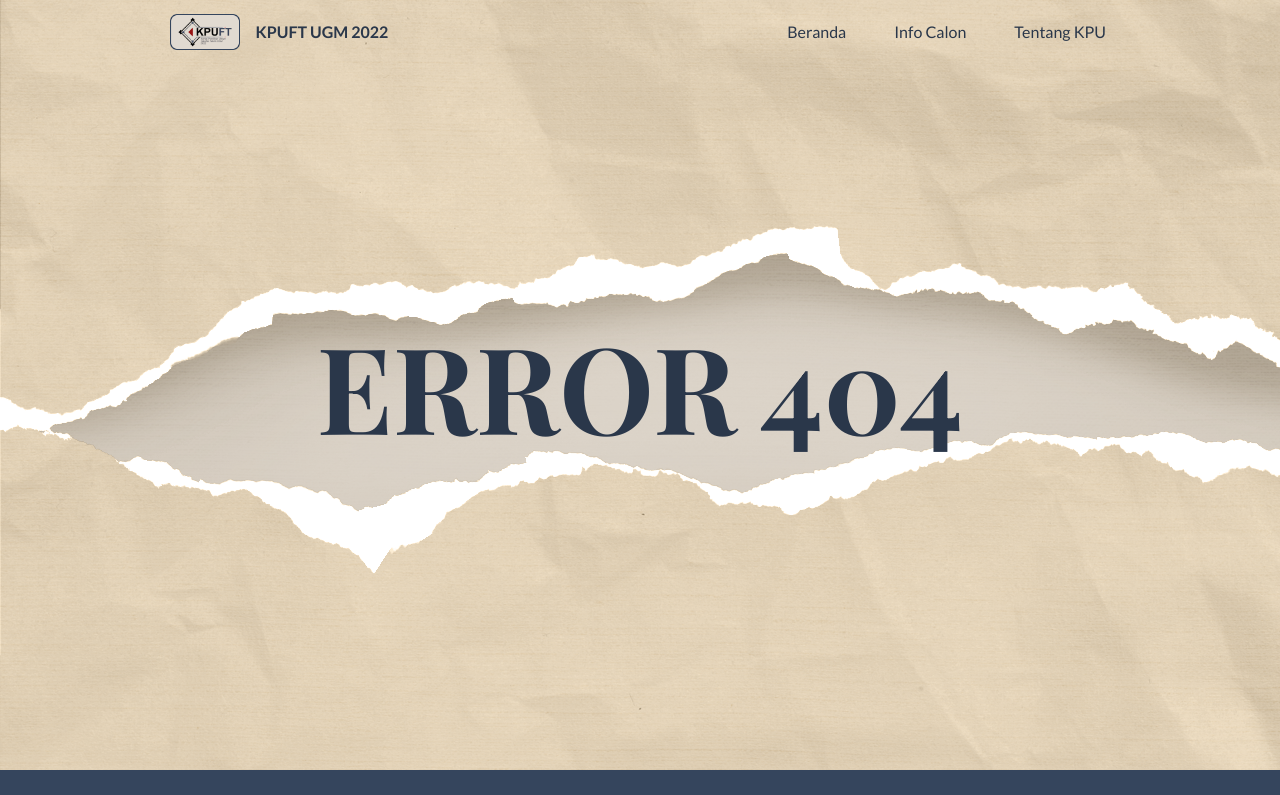
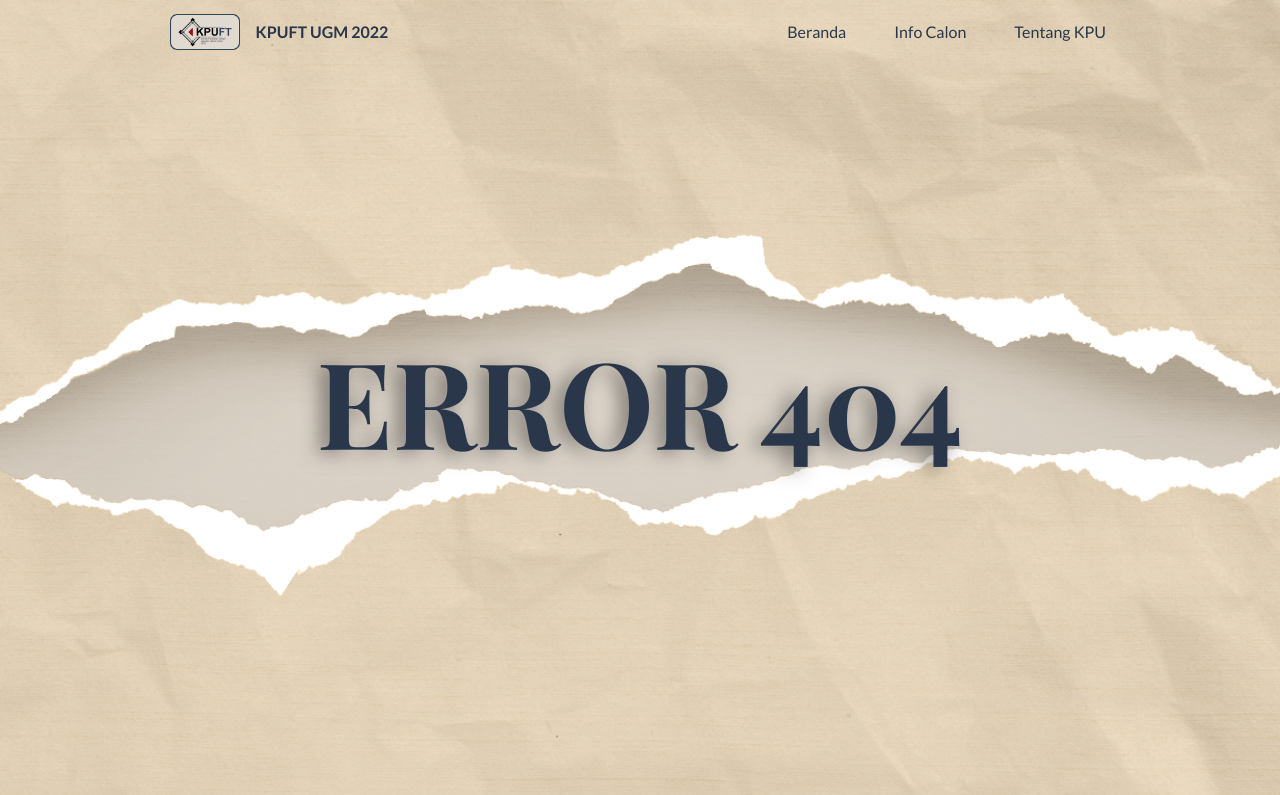
Before and after one commit to frhnfrnk/kpu-ft-ugm-2022, a React (Create React App) app: page /error in a window 1280 px wide. Shown: the top 795 px of the page. Built offline with nearby package versions, Linux system fonts and the light colour scheme.

Commit message:
fix error page

```diff
--- a/src/pages/Error.js
+++ b/src/pages/Error.js
@@ -4,11 +4,11 @@ function Error() {
     <>
       <div class="bg-[#E1DAD1] h-full w-full">
         <div
-          class="lg:bg-cover sm:bg-contain
-         w-full lg:h-auto sm:h-auto sm:bg-no-repeat lg:bg-repeat-x"
+          class="lg:bg-cover bg-cover bg-center flex justify-center items-center
+         w-full h-[100vh] bg-no-repeat sm:bg-no-repeat lg:bg-repeat-x"
           style={{ backgroundImage: "url(" + bgError + ")" }}
         >
-          <h1 class="text-[#2A374A] font-bold font-Playfair lg:text-[120px] sm:text-[45px] text-center sm:p-[400px] lg:p-[295px]">ERROR 404</h1>
+          <h1 class="text-[#2A374A] font-bold font-Playfair lg:text-[120px] text-[45px] text-center p-[20px] lg:p-[295px] drop-shadow-[-8px_2px_10px_rgba(22,22,22,0.5)]">ERROR 404</h1>
         </div>
       </div>
     </>
```
